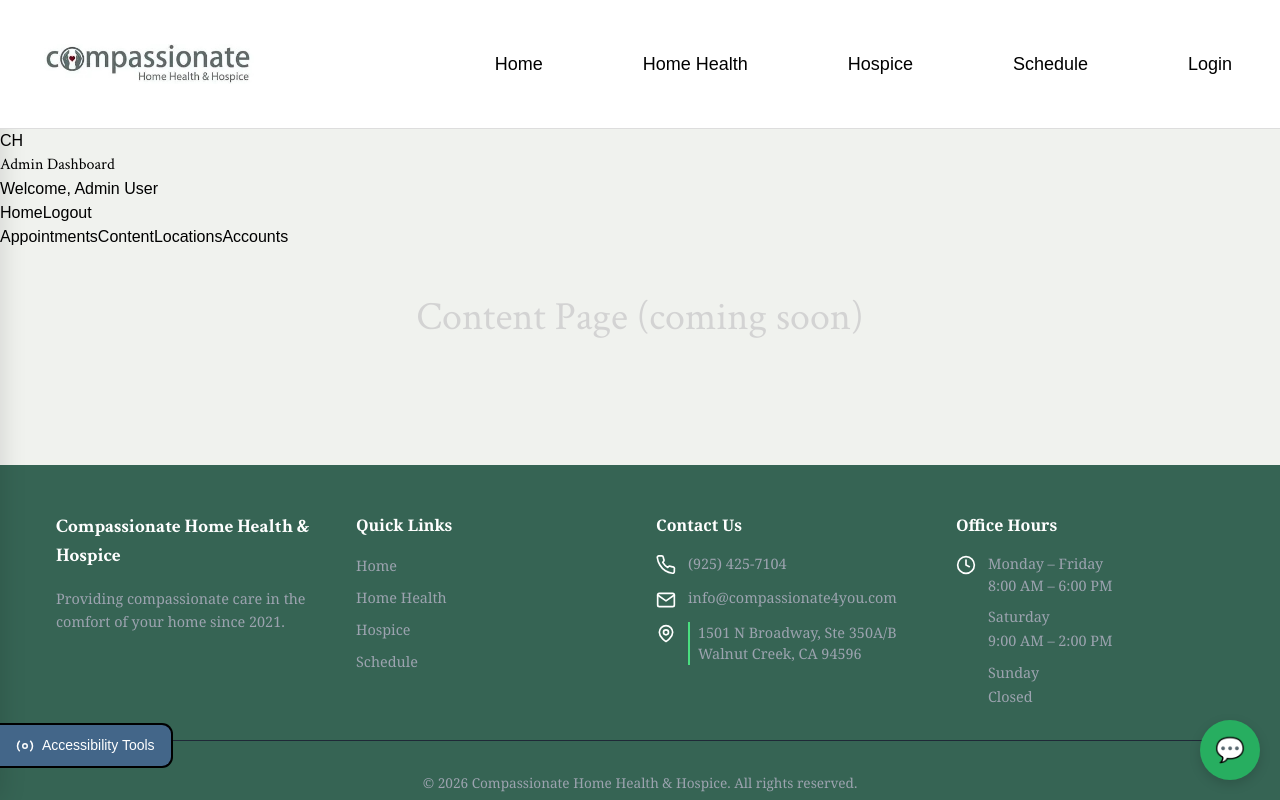
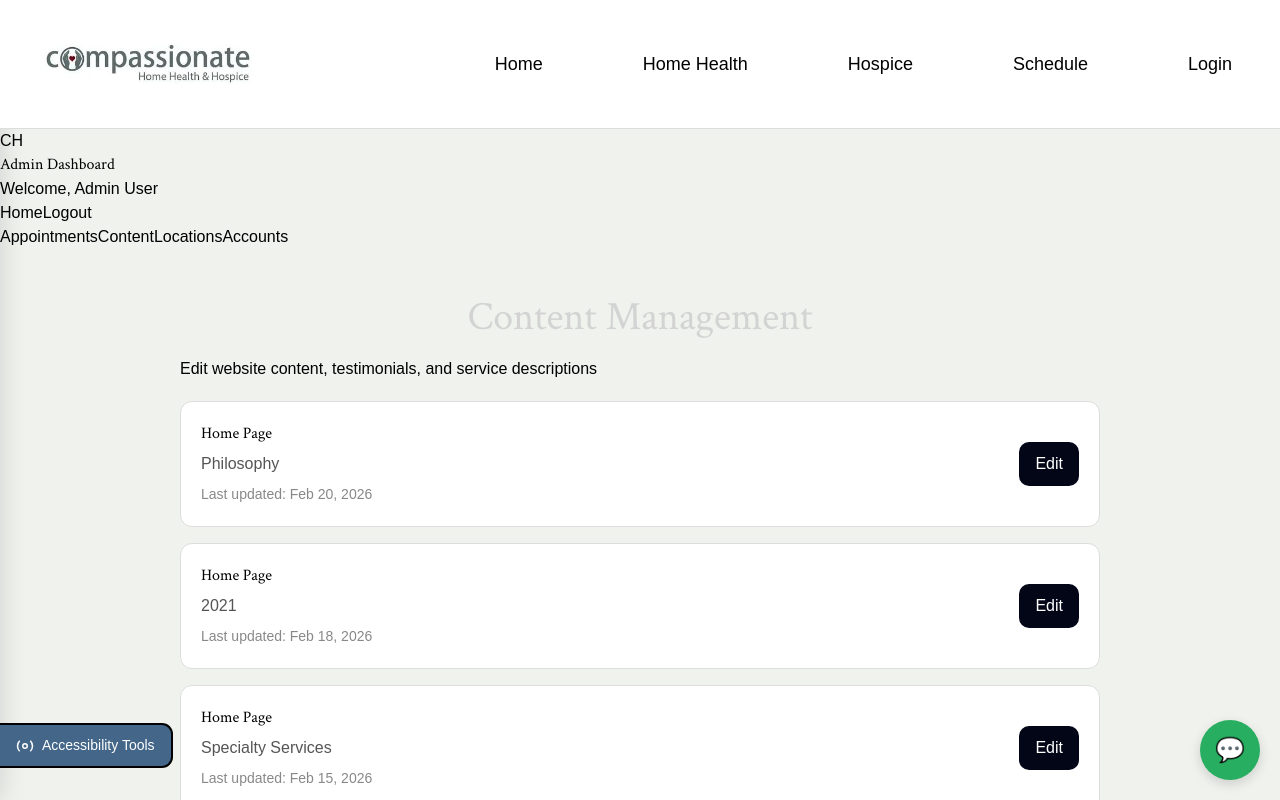
Before and after one commit to Compassionate4you/Compassionate4youSite, a React (Vite) app in the folder client/: page /admin in a window 1280 px wide. Both pictures are taken after a click on the button "Content". Shown: the top 800 px of the page. Built offline with nearby package versions, Linux system fonts and the light colour scheme.

Commit message:
Add locations tab to admin dashboard dt-296

```diff
--- a/client/src/pages/AdminDashboard.jsx
+++ b/client/src/pages/AdminDashboard.jsx
@@ -1,9 +1,11 @@
 import React, { useState } from "react";
 import { useTranslation } from 'react-i18next';
+import { useNavigate } from "react-router-dom";
 
 const AdminDashboard = () => {
     const { t } = useTranslation();
     const [tab, setTab] = useState("appointments");
+    const navigate = useNavigate();
 
     const appointments = [
         { name: "John Doe", service: "Home Health", date: "March 5", status: "Confirmed" },
@@ -72,6 +74,33 @@ const AdminDashboard = () => {
             status: "Active",
         },
     ]);
+    const contentItems = [
+        {
+        id: 1,
+        title: "Home Page",
+        section: "Philosophy",
+        updated: "Feb 20, 2026",
+        },
+        {
+        id: 2,
+        title: "Home Page",
+        section: "2021",
+        updated: "Feb 18, 2026",
+        },
+        {
+        id: 3,
+        title: "Home Page",
+        section: "Specialty Services",
+        updated: "Feb 15, 2026",
+        },
+        {
+        id: 4,
+        title: "Home Page",
+        section: "Contact",
+        updated: "Feb 12, 2026",
+        },
+    ];
+
     return (
         <div>
             <header className="topbar">
@@ -195,7 +224,51 @@ const AdminDashboard = () => {
                     </div>
                 )}
 
-                {tab === "content" && <h2>{t('admin.comingSoon.content')}</h2>}
+                {tab === "content" && (
+                    <div>
+                        <h2>Content Management</h2>
+                        <p>Edit website content, testimonials, and service descriptions</p>
+
+                        <div style={{ marginTop: "20px", display: "flex", flexDirection: "column", gap: "16px" }}>
+                            {contentItems.map((item) => (
+                                <div
+                                    key={item.id}
+                                    style={{
+                                        display: "flex",
+                                        justifyContent: "space-between",
+                                        alignItems: "center",
+                                        border: "1px solid #ddd",
+                                        borderRadius: "12px",
+                                        padding: "20px",
+                                        background: "#fff",
+                                    }}
+                                >
+                                    <div>
+                                        <h3 style={{ margin: "0 0 6px" }}>{item.title}</h3>
+                                        <p style={{ margin: "0 0 6px", color: "#555" }}>{item.section}</p>
+                                        <span style={{ color: "#888", fontSize: "14px" }}>
+                                            Last updated: {item.updated}
+                                        </span>
+                                    </div>
+
+                                    <button
+                                        onClick={() => navigate("/admin/content-editor")}
+                                        style={{
+                                            backgroundColor: "#020617",
+                                            color: "white",
+                                            border: "none",
+                                            borderRadius: "10px",
+                                            padding: "10px 16px",
+                                            cursor: "pointer",
+                                        }}
+                                    >
+                                        Edit
+                                    </button>
+                                </div>
+                            ))}
+                        </div>
+                    </div>
+                )}
                 {tab === "locations" && (
     <div>
         <div style={{ display: "flex", justifyContent: "space-between", alignItems: "center", marginBottom: "20px" }}>
```
Lines whose indentation alone changed are shown as unchanged.
